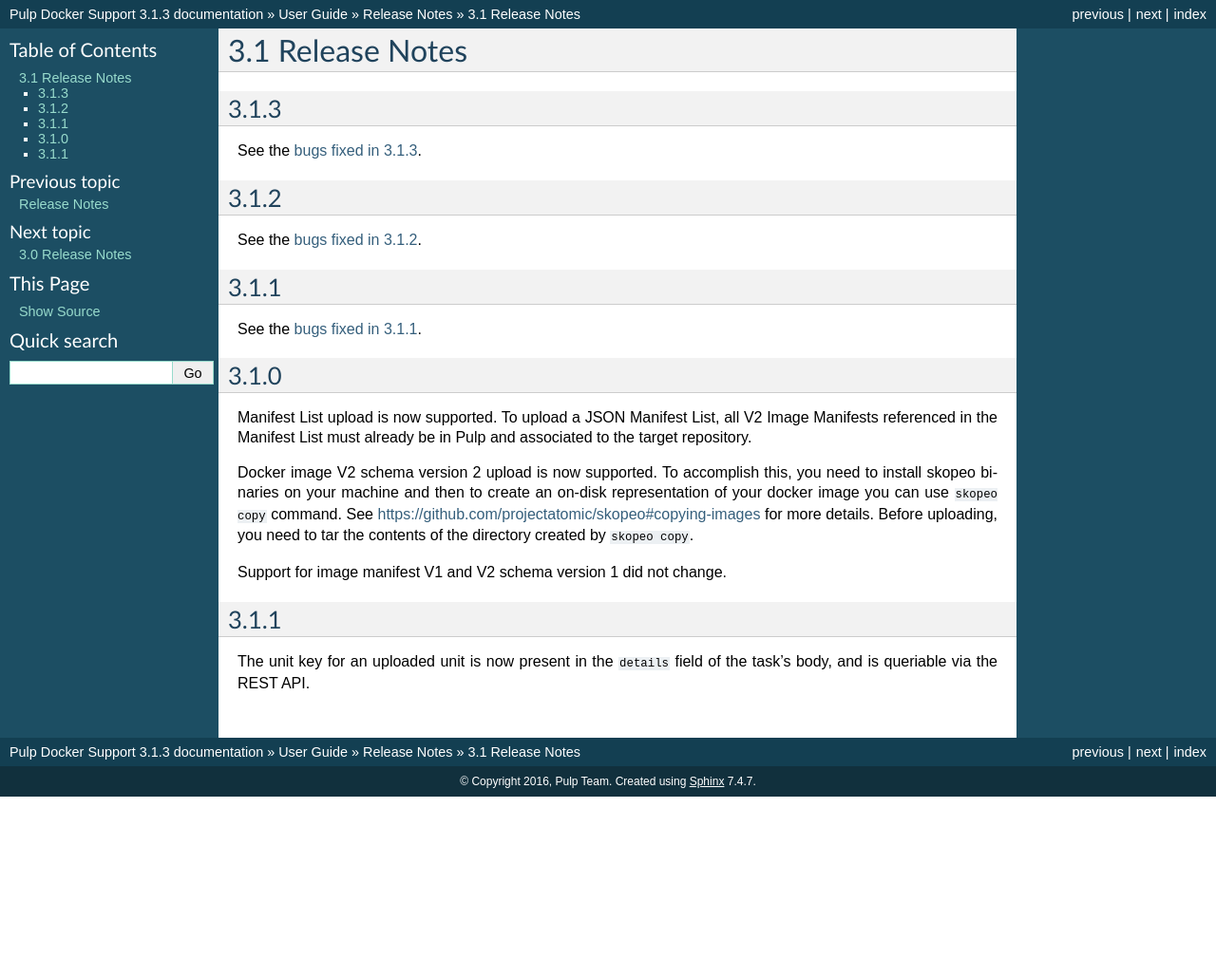
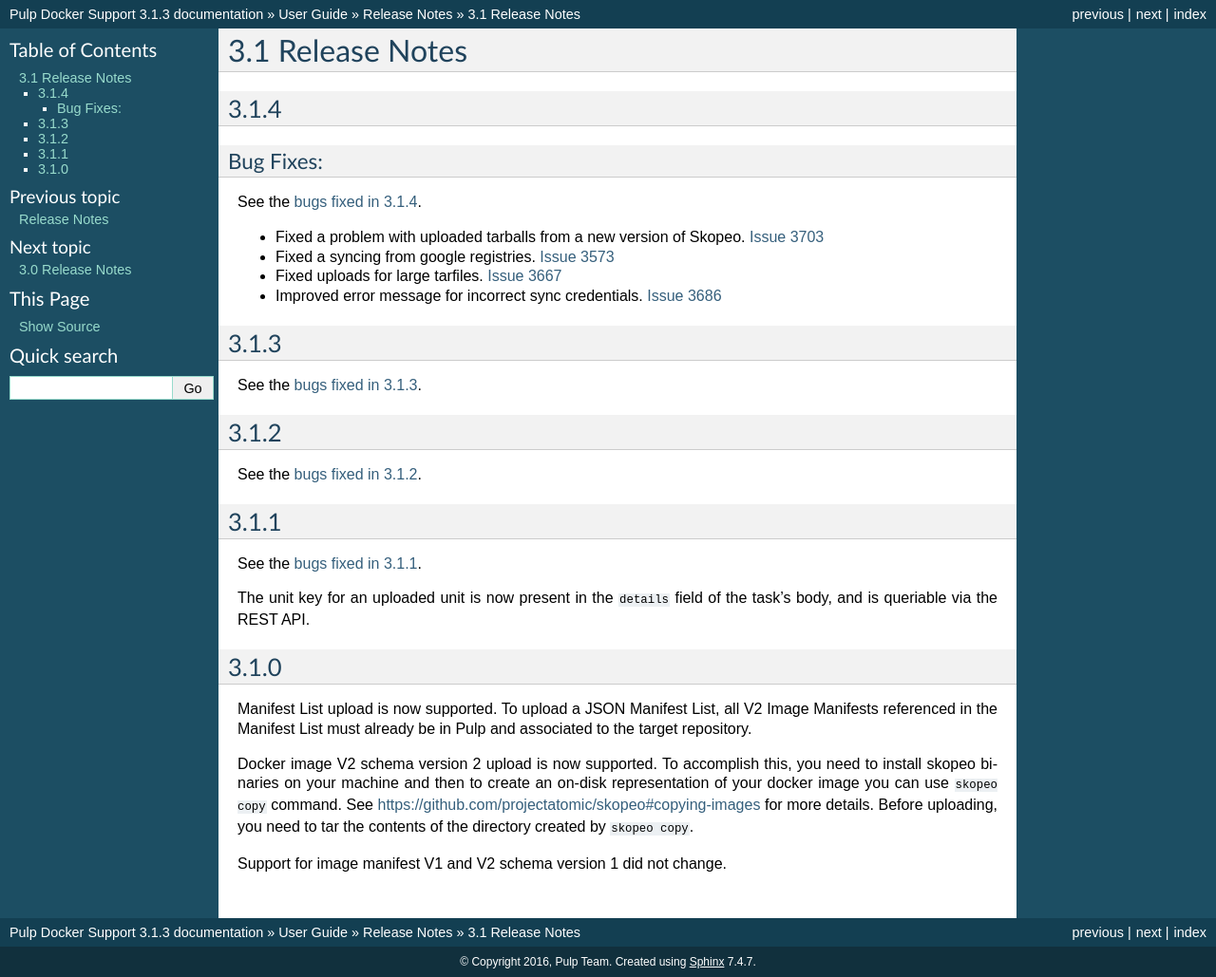
Before and after one commit to pulp/pulp_docker, a Sphinx documentation site: the page built from docs/user-guide/release-notes/3.1.x.rst, in a window 1280 px wide. Shown: the whole page at 95% size. Built offline with Sphinx 7.4.7, drawn with Linux system fonts in a browser that asks for light colours; before the commit the page ends 900 px from its top, so only the background shows below that.

Commit message:
Add release notes for 3.1.4

```diff
--- a/docs/user-guide/release-notes/3.1.x.rst
+++ b/docs/user-guide/release-notes/3.1.x.rst
@@ -1,11 +1,25 @@
 3.1 Release Notes
 =================
+
+3.1.4
+-----
+
+Bug Fixes:
+**********
+
+See the :fixedbugs_pulp_docker:`3.1.4`.
+
+* Fixed a problem with uploaded tarballs from a new version of Skopeo. `Issue 3703
+  <https://pulp.plan.io/issues/3703>`_
+* Fixed a syncing from google registries. `Issue 3573 <https://pulp.plan.io/issues/3573>`_
+* Fixed uploads for large tarfiles. `Issue 3667 <https://pulp.plan.io/issues/3667>`_
+* Improved error message for incorrect sync credentials. `Issue 3686
+  <https://pulp.plan.io/issues/3686>`_
 
 3.1.3
 -----
 
 See the :fixedbugs_pulp_docker:`3.1.3`.
-
 
 3.1.2
 -----
@@ -17,6 +31,8 @@
 
 See the :fixedbugs_pulp_docker:`3.1.1`.
 
+The unit key for an uploaded unit is now present in the ``details`` field of
+the task's body, and is queriable via the REST API.
 
 3.1.0
 -----
@@ -30,8 +46,3 @@
 for more details. Before uploading, you need to tar the contents of the directory created by ``skopeo copy``.
 
 Support for image manifest V1 and V2 schema version 1 did not change.
-
-3.1.1
------
-The unit key for an uploaded unit is now present in the ``details`` field of
-the task's body, and is queriable via the REST API.
```
